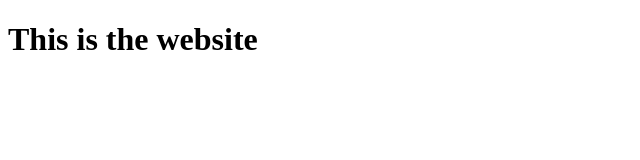
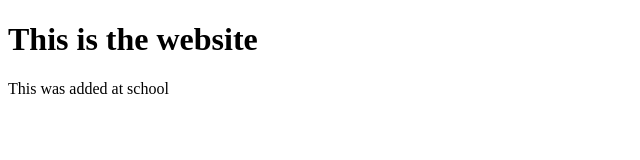
Before and after one commit to lisamareesimpson2000/gittest, a plain HTML site: page index.html in a window 1280 px wide. Shown: the whole page, without its empty margins (0-640 px from the left). Drawn offline with Linux system fonts and the light colour scheme.

Commit message:
added style, edited index and delted contact

```diff
--- a/index.html
+++ b/index.html
@@ -5,5 +5,6 @@
 </head>
 <body>
 	<h1>This is the website</h1>
+	<p>This was added at school</p>
 </body>
 </html>
--- /dev/null
+++ b/style.css
@@ -0,0 +1,3 @@
+body{
+	background-color: red;
+}
```
Also changed, not shown: contact.html (deleted, +0 -9 lines).
